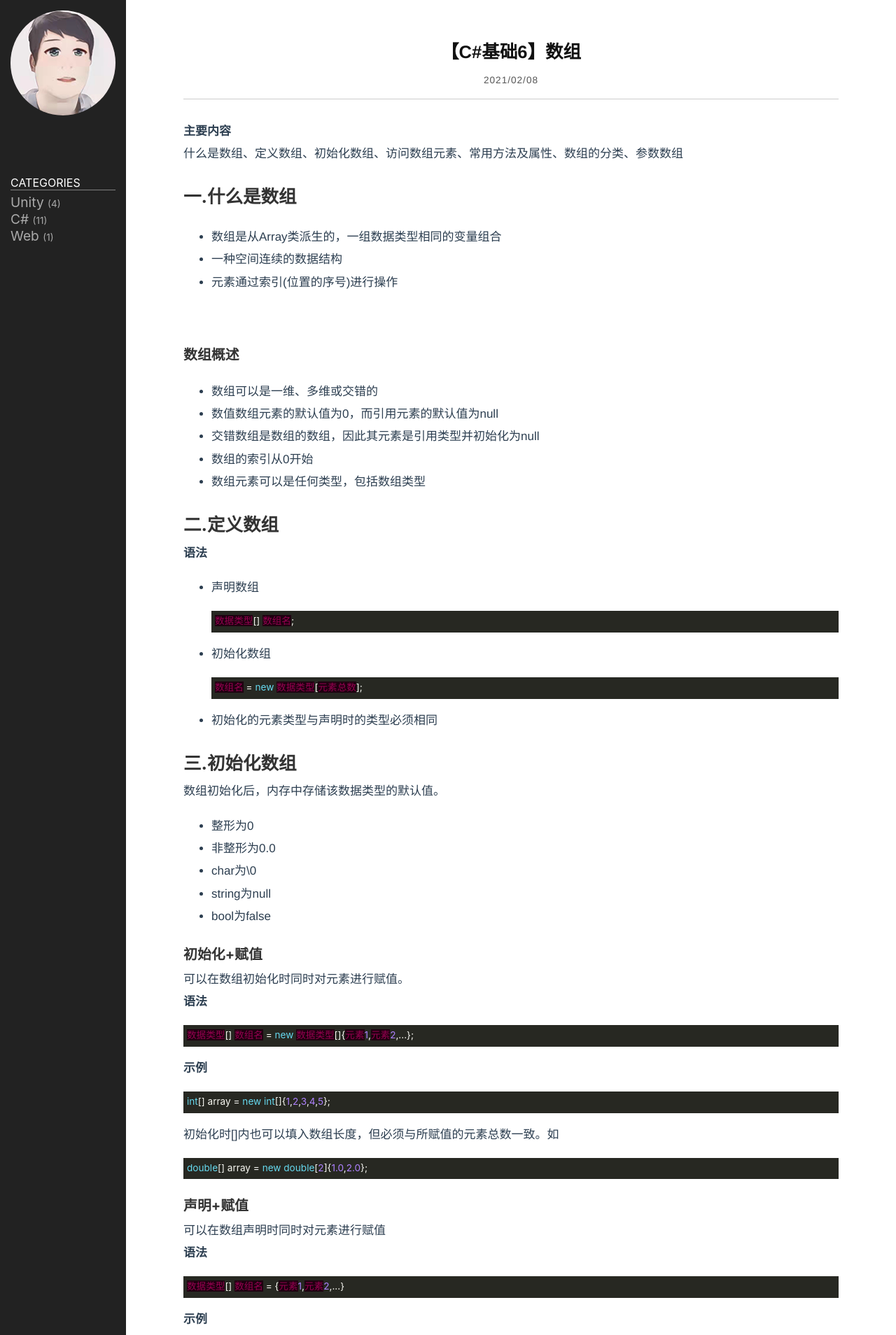
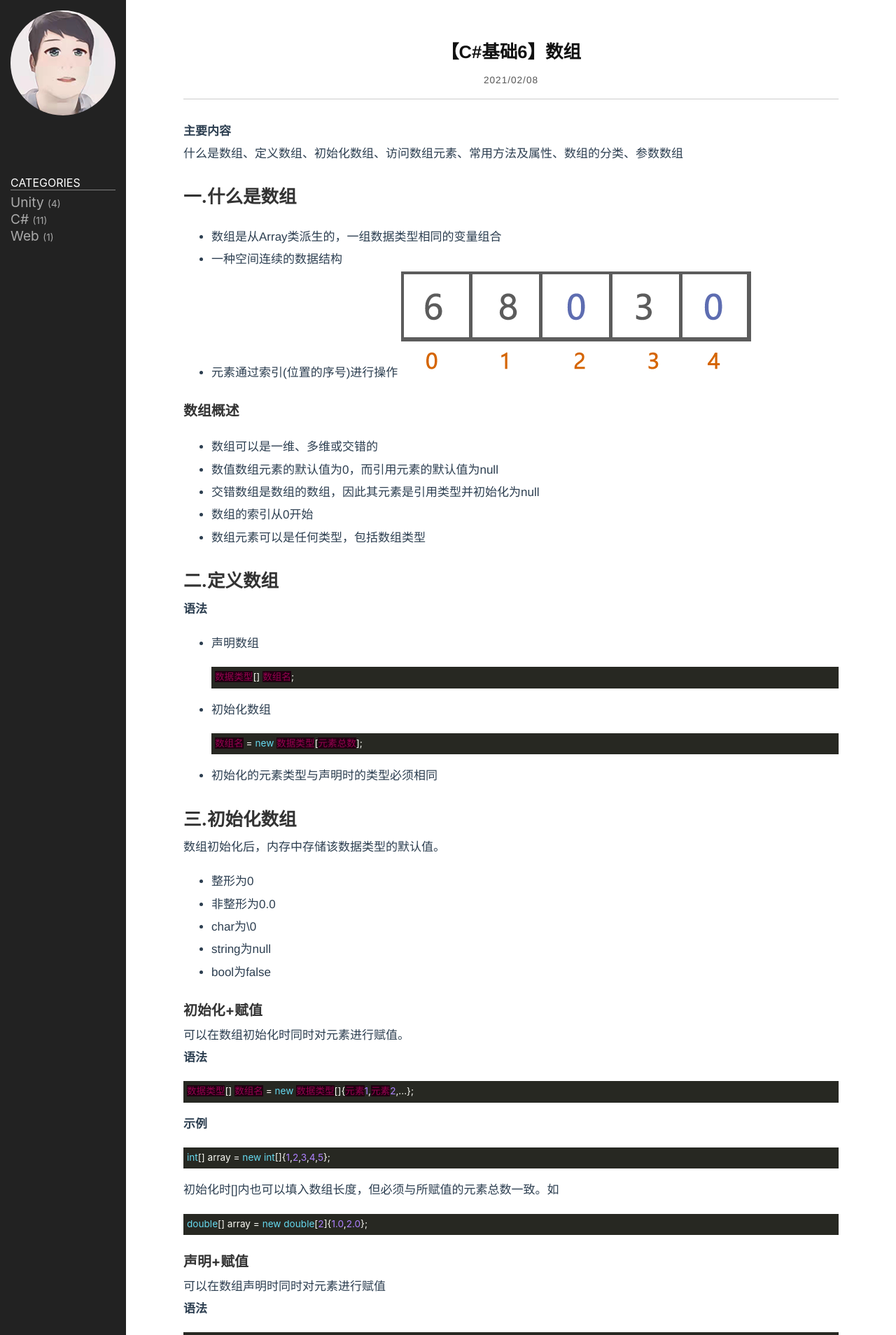
Before and after one commit to Honlay/Honlay.github.io, a Jekyll site: the page built from _posts/2021-02-09-csharp6.markdown, in a window 1280 px wide. Shown: the top 1908 px of the page at 70% size. Built offline with Jekyll 4.4.1, drawn with Linux system fonts in a browser that asks for light colours.

Commit message:
Update 2021-02-09-csharp6.markdown

```diff
--- a/_posts/2021-02-09-csharp6.markdown
+++ b/_posts/2021-02-09-csharp6.markdown
@@ -16,8 +16,7 @@ category: C#
 - 数组是从Array类派生的，一组数据类型相同的变量组合
 - 一种空间连续的数据结构
 - 元素通过索引(位置的序号)进行操作
-
-![](/Volumes/Mac Data/PROJECT/LearningCSharp/\Image\Array.png)
+![](/public/img/Array.png)
 
 ### 数组概述
 
```
